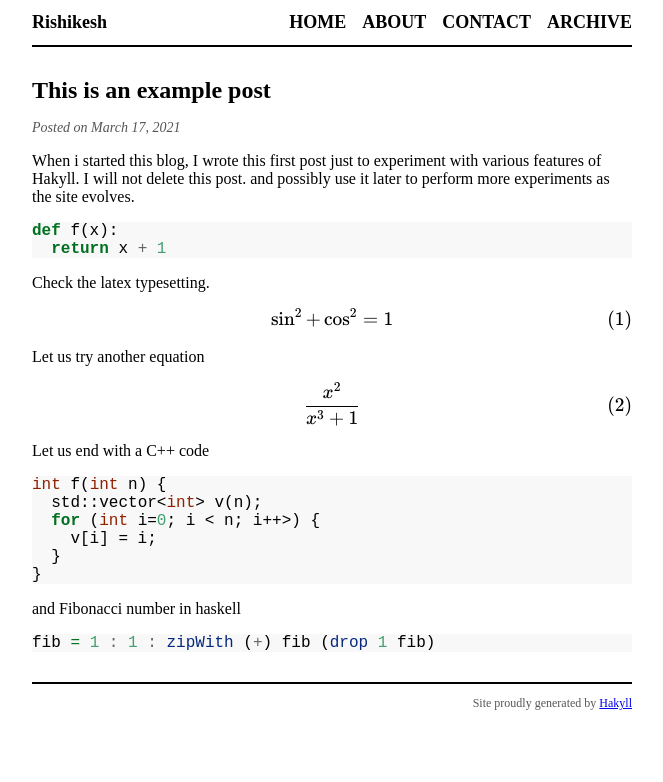
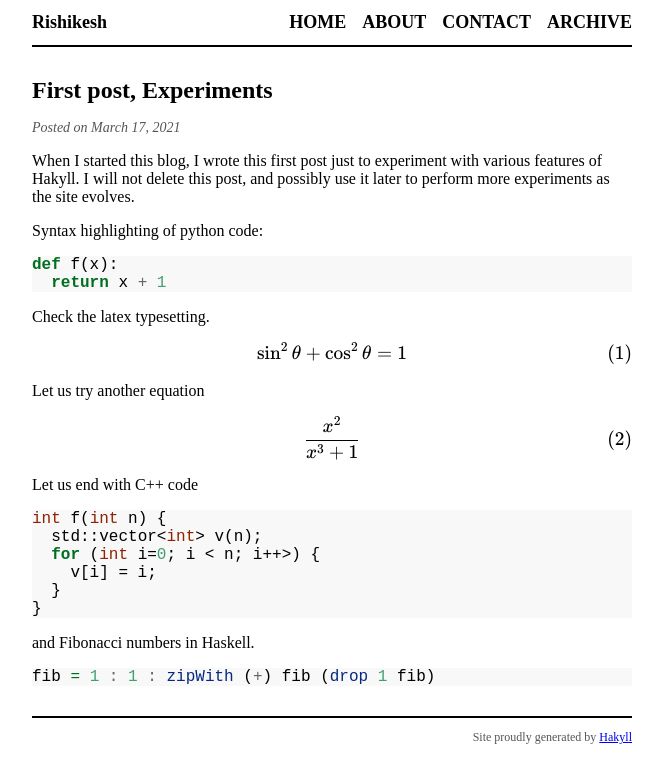
Before and after one commit to rishikesha/blogH, a plain HTML site: page docs/posts/2021-03-17-FirstPost.html in a window 1280 px wide. Shown: the whole page, without its empty margins (308-971 px from the left). Drawn offline with nearby package versions, Linux system fonts and the light colour scheme.

Commit message:
minor changes to the first post

```diff
--- a/docs/posts/2021-03-17-FirstPost.html
+++ b/docs/posts/2021-03-17-FirstPost.html
@@ -3,7 +3,7 @@
 <html xmlns="http://www.w3.org/1999/xhtml" xml:lang="en" lang="en">
     <head>
         <meta http-equiv="Content-Type" content="text/html; charset=UTF-8" />
-        <title>Rishi - This is an example post</title>
+        <title>Rishi - First post, Experiments</title>
         <link rel="stylesheet" type="text/css" href="../css/default.css" />
         <link rel="stylesheet" type="text/css" href="../css/syntax.css" />
         <link rel="stylesheet" href="https://cdn.jsdelivr.net/npm/katex@0.13.0/dist/katex.min.css" integrity="sha384-t5CR+zwDAROtph0PXGte6ia8heboACF9R5l/DiY+WZ3P2lxNgvJkQk5n7GPvLMYw" crossorigin="anonymous">
@@ -28,32 +28,33 @@
         </div>
 
         <div id="content">
-            <h1>This is an example post</h1>
+            <h1>First post, Experiments</h1>
 
             <div class="info">
     Posted on March 17, 2021
 
 </div>
 
-<p>When i started this blog, I wrote this first post just to experiment with various features of Hakyll. I will not delete this post. and possibly use it later to perform more experiments as the site evolves.</p>
+<p>When I started this blog, I wrote this first post just to experiment with various features of Hakyll. I will not delete this post, and possibly use it later to perform more experiments as the site evolves.</p>
+<p>Syntax highlighting of python code:</p>
 <div class="sourceCode" id="cb1"><pre class="sourceCode python"><code class="sourceCode python"><span id="cb1-1"><a href="#cb1-1" aria-hidden="true"></a><span class="kw">def</span> f(x):</span>
 <span id="cb1-2"><a href="#cb1-2" aria-hidden="true"></a>  <span class="cf">return</span> x <span class="op">+</span> <span class="dv">1</span></span></code></pre></div>
 <p>Check the latex typesetting.</p>
 <p><span class="math display">\[\begin{equation}
-\sin^2 + \cos^2 =1
+\sin^2\theta + \cos^2\theta =1
 \end{equation}\]</span></p>
 <p>Let us try another equation</p>
 <p><span class="math display">\[\begin{equation}
 \frac{x^2} {x^3 +1}
 \end{equation}\]</span></p>
-<p>Let us end with a C++ code</p>
+<p>Let us end with C++ code</p>
 <div class="sourceCode" id="cb2"><pre class="sourceCode cpp"><code class="sourceCode cpp"><span id="cb2-1"><a href="#cb2-1" aria-hidden="true"></a><span class="dt">int</span> f(<span class="dt">int</span> n) {</span>
 <span id="cb2-2"><a href="#cb2-2" aria-hidden="true"></a>  <span class="bu">std::</span>vector&lt;<span class="dt">int</span>&gt; v(n);</span>
 <span id="cb2-3"><a href="#cb2-3" aria-hidden="true"></a>  <span class="cf">for</span> (<span class="dt">int</span> i=<span class="dv">0</span>; i &lt; n; i++&gt;) {</span>
 <span id="cb2-4"><a href="#cb2-4" aria-hidden="true"></a>    v[i] = i;</span>
 <span id="cb2-5"><a href="#cb2-5" aria-hidden="true"></a>  }</span>
 <span id="cb2-6"><a href="#cb2-6" aria-hidden="true"></a>}</span></code></pre></div>
-<p>and Fibonacci number in haskell</p>
+<p>and Fibonacci numbers in Haskell.</p>
 <div class="sourceCode" id="cb3"><pre class="sourceCode haskell"><code class="sourceCode haskell"><span id="cb3-1"><a href="#cb3-1" aria-hidden="true"></a>fib <span class="ot">=</span> <span class="dv">1</span> <span class="op">:</span> <span class="dv">1</span> <span class="op">:</span> <span class="fu">zipWith</span> (<span class="op">+</span>) fib (<span class="fu">drop</span> <span class="dv">1</span> fib)</span></code></pre></div>
 
         </div>
```
Also changed, not shown: docs/archive.html (+1 -1 lines), docs/index.html (+1 -2 lines), 1 other file.
